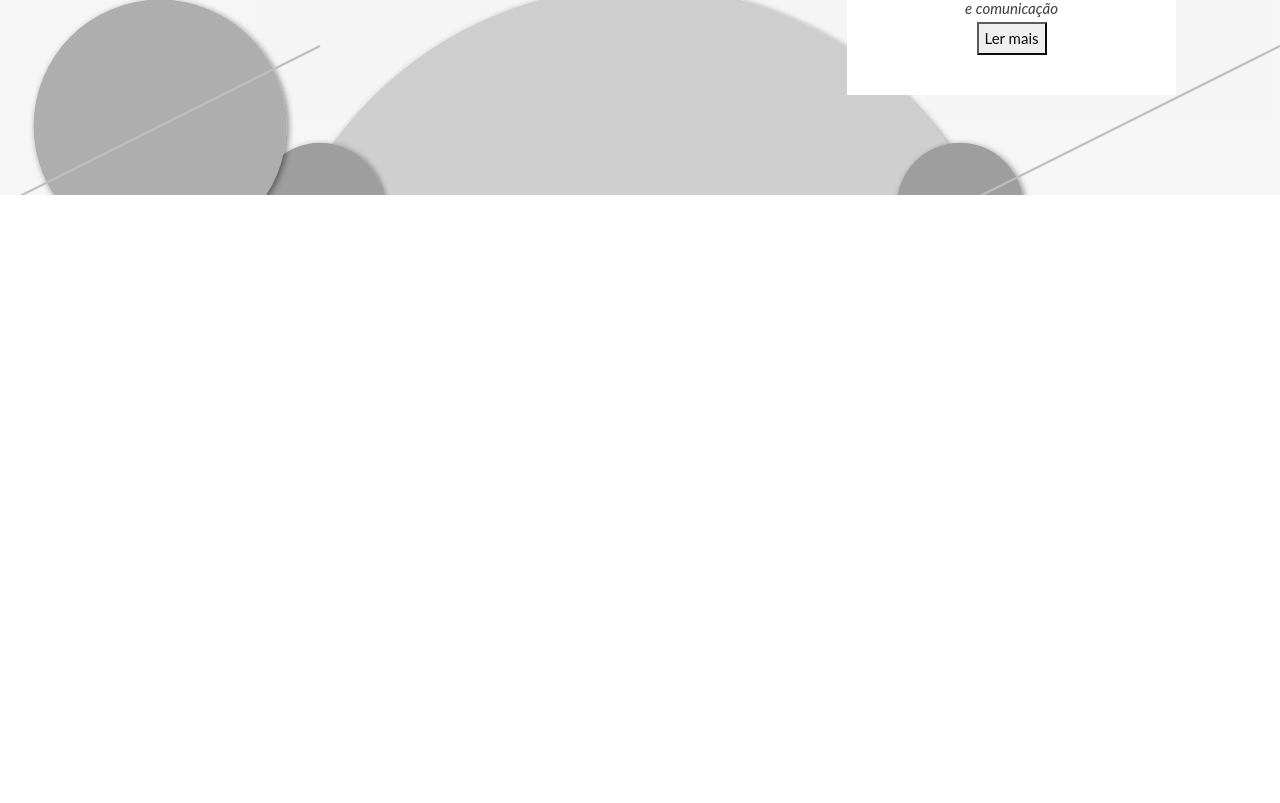
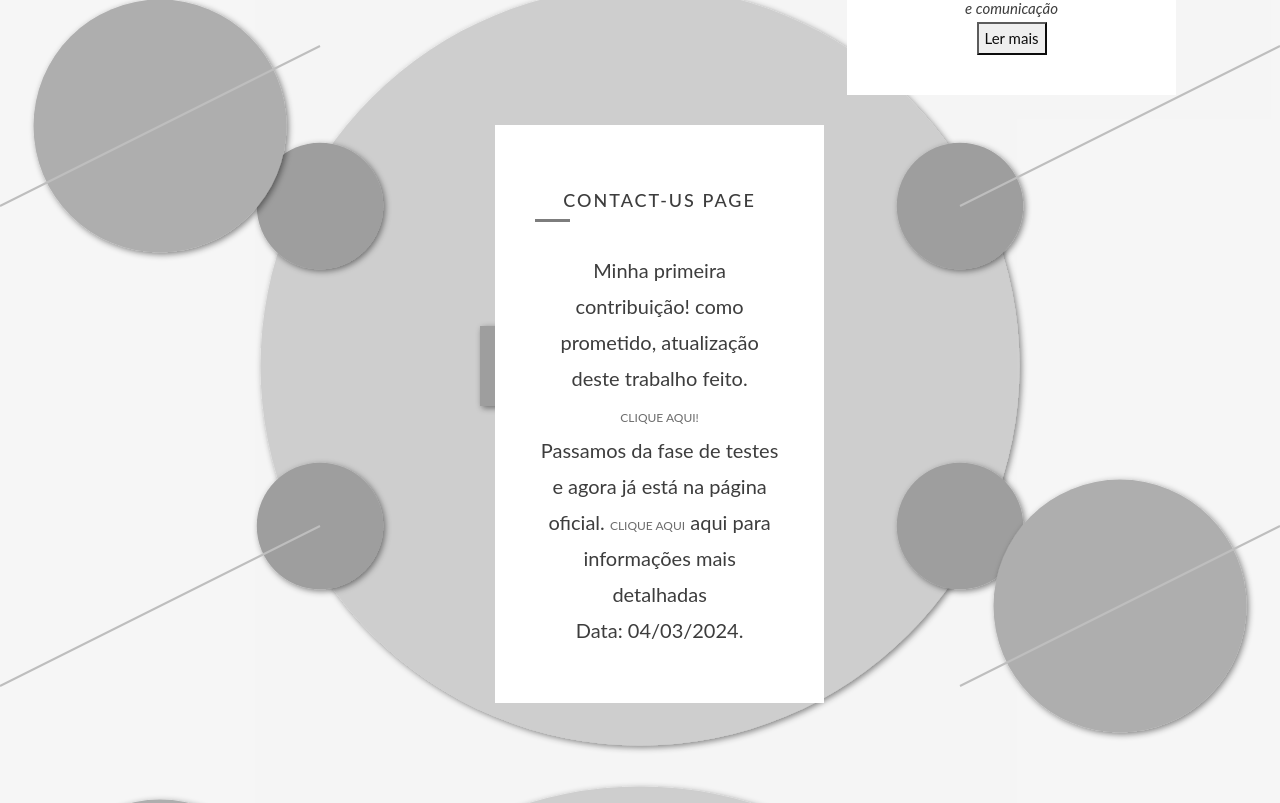
Before and after one commit to LeandroCarvalho2022/Maway, an Angular app: page /exp/east in a window 1280 px wide. Shown: the part 898-1701 px from the top of the page. Before the commit the page ends 1093 px from the top, so only its background shows below. Built offline with nearby package versions, Linux system fonts and the light colour scheme; a web font is replaced by a local one.

Commit message:
Update east.component.html

```diff
--- a/src/app/components/experience/east/east.component.html
+++ b/src/app/components/experience/east/east.component.html
@@ -77,6 +77,19 @@
                     assim que todos aprovarem as alterações, vou poder subir para a página oficial, e disponibilizarei aqui o link!
                      Utilizei PHP, SQL, HTML e JavaScript!
                 </p>
+                <button style="margin-top: 8px;" (click)="toggleHidden3()">Ler mais</button>
+            </div>
+        </div>
+        <div class="col-md-6 item hidden3" [class.hidden3]="isHidden3" style="animation: opac 0.8s;">
+            <div class="item-in">
+                <h4>Contact-us Page</h4>
+                <div class="seperator"></div>
+                <p>Minha primeira contribuição! como prometido, atualização deste trabalho feito.<br>
+                    <a href="https://www.elwp.org.uk/ContactUs.htm" target="_blank">Clique aqui!</a><br>
+                    Passamos da fase de testes e agora já está na página oficial.
+                    <a href="https://github.com/LeandroCarvalho2022/PHPForm/blob/main/README.md" target="_blank">Clique aqui</a>
+                    aqui para informações mais detalhadas <br> Data: 04/03/2024.
+                </p>
 
             </div>
         </div>
```
